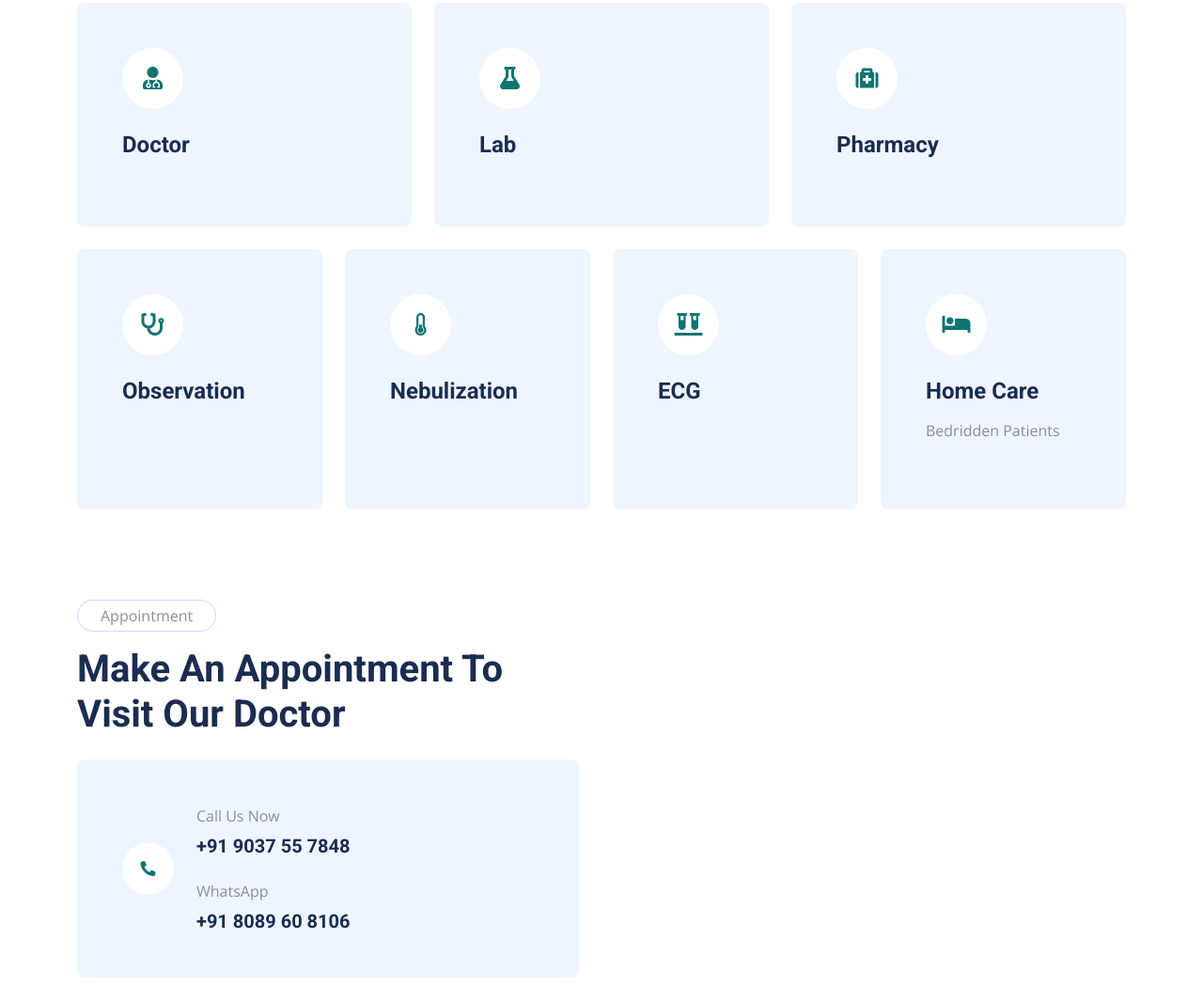
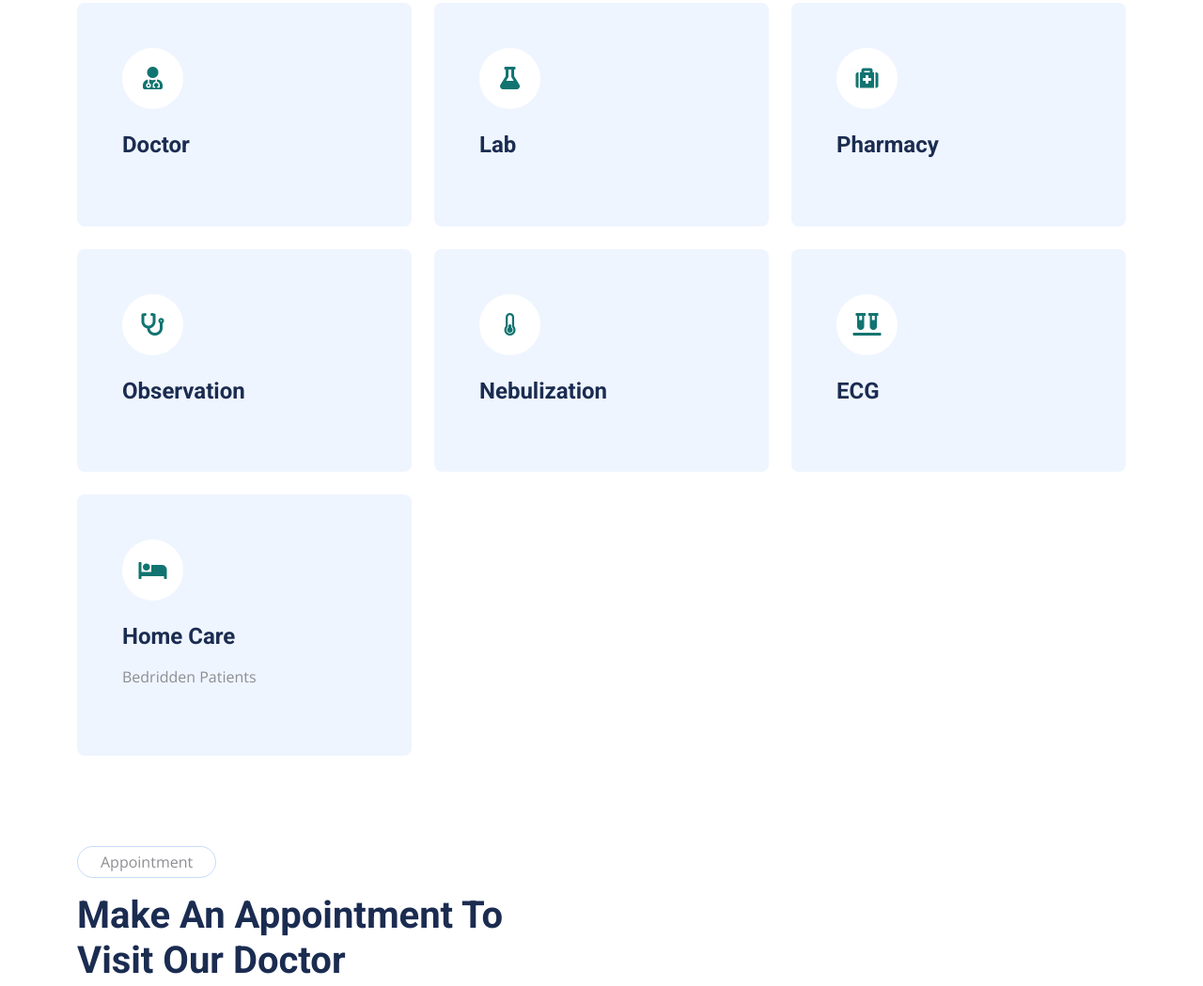
Before and after one commit to jasimedarath/arogyafamilyclinics.github.io, a plain HTML site: page service.html in a window 1280 px wide. Shown: the part 679-1728 px from the top of the page at 94% size. Drawn offline with nearby package versions, Linux system fonts and the light colour scheme.

Commit message:
Add files via upload

```diff
--- a/service.html
+++ b/service.html
@@ -156,7 +156,7 @@
                         <!-- <a class="btn" href=""><i class="fa fa-plus text-primary me-3"></i>Read More</a> -->
                     </div>
                 </div>
-                <div class="col-lg-3 col-md-3 wow fadeInUp" data-wow-delay="0.1s">
+                <div class="col-lg-4 col-md-6 wow fadeInUp" data-wow-delay="0.1s">
                     <div class="service-item bg-light rounded h-100 p-5">
                         <div class="d-inline-flex align-items-center justify-content-center bg-white rounded-circle mb-4" style="width: 65px; height: 65px;">
                             <i class="fa fa-stethoscope text-primary fs-4"></i>
@@ -166,7 +166,7 @@
                         <!-- <a class="btn" href=""><i class="fa fa-plus text-primary me-3"></i>Read More</a> -->
                     </div>
                 </div>
-                <div class="col-lg-3 col-md-3 wow fadeInUp" data-wow-delay="0.3s">
+                <div class="col-lg-4 col-md-6 wow fadeInUp" data-wow-delay="0.3s">
                     <div class="service-item bg-light rounded h-100 p-5">
                         <div class="d-inline-flex align-items-center justify-content-center bg-white rounded-circle mb-4" style="width: 65px; height: 65px;">
                             <i class="fa fa-thermometer-quarter text-primary fs-4"></i>
@@ -176,7 +176,7 @@
                         <!-- <a class="btn" href=""><i class="fa fa-plus text-primary me-3"></i>Read More</a> -->
                     </div>
                 </div>
-                <div class="col-lg-3 col-md-3 wow fadeInUp" data-wow-delay="0.5s">
+                <div class="col-lg-4 col-md-6 wow fadeInUp" data-wow-delay="0.5s">
                     <div class="service-item bg-light rounded h-100 p-5">
                         <div class="d-inline-flex align-items-center justify-content-center bg-white rounded-circle mb-4" style="width: 65px; height: 65px;">
                             <i class="fa fa-vials text-primary fs-4"></i>
@@ -186,7 +186,7 @@
                         <!-- <a class="btn" href=""><i class="fa fa-plus text-primary me-3"></i>Read More</a> -->
                     </div>
                 </div>
-                <div class="col-lg-3 col-md-3 wow fadeInUp" data-wow-delay="0.5s">
+                <div class="col-lg-4 col-md-6 wow fadeInUp" data-wow-delay="0.5s">
                     <div class="service-item bg-light rounded h-100 p-5">
                         <div class="d-inline-flex align-items-center justify-content-center bg-white rounded-circle mb-4" style="width: 65px; height: 65px;">
                             <i class="fa fa-bed text-primary fs-4"></i>
```
